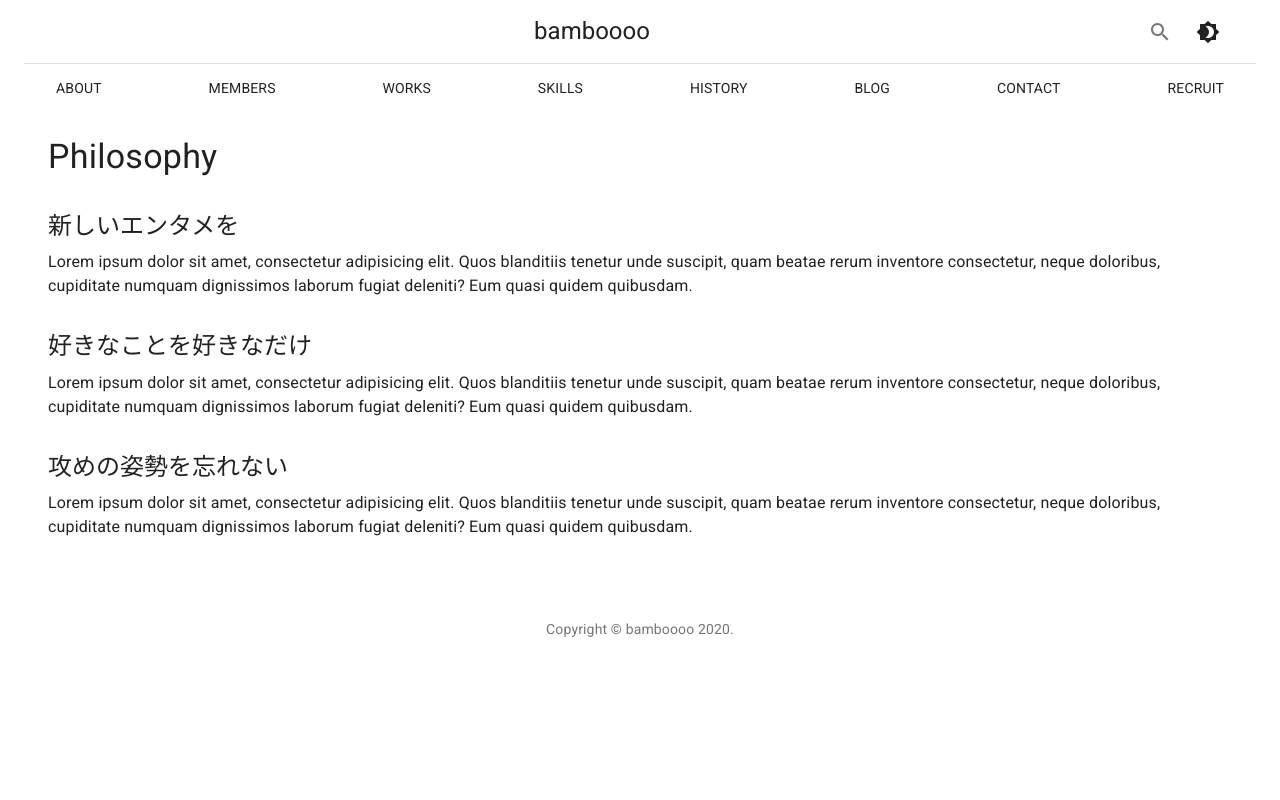
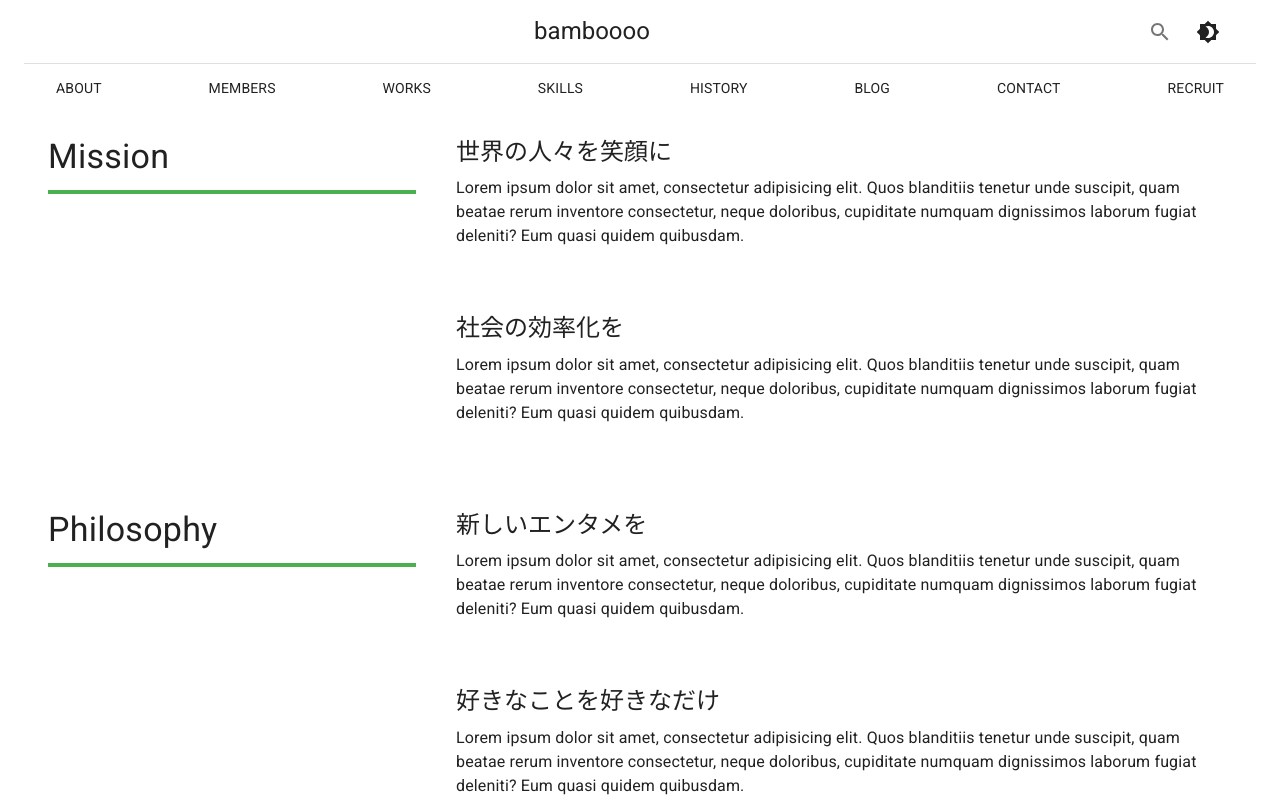
Before and after one commit to bamboooo-dev/bamboooo-hp, a Next.js app: page /about in a window 1280 px wide. Shown: the top 800 px of the page. Built offline with nearby package versions, Linux system fonts and the light colour scheme.

Commit message:
ABOUT ページの更新

```diff
--- a/pages/about.js
+++ b/pages/about.js
@@ -1,5 +1,7 @@
 import Box from '@material-ui/core/Box';
 import Container from '@material-ui/core/Container';
+import Divider from '@material-ui/core/Divider';
+import Grid from '@material-ui/core/Grid';
 import { makeStyles } from '@material-ui/core/styles';
 import Typography from '@material-ui/core/Typography';
 import React from 'react';
@@ -8,6 +10,10 @@ const useStyles = makeStyles((theme) => ({
   mainContainer: {
     marginTop: theme.spacing(3),
   },
+  divider: {
+    height: 4,
+    backgroundColor: theme.palette.tertiary.main,
+  },
 }));
 
 export default function About() {
@@ -15,10 +21,41 @@ export default function About() {
 
   return (
     <Container className={classes.mainContainer}>
+      <Grid container spacing={5}>
+        <Grid item md={4}>
+          <Typography variant="h4" gutterBottom>
+            Mission
+          </Typography>
+          <Divider className={classes.divider}/>
+        </Grid>
+        <Grid item md={8}>
+          <Box mb={8}>
+            <Typography variant="h5" gutterBottom>
+              世界の人々を笑顔に
+            </Typography>
+            <Typography variant="body1" gutterBottom>
+              Lorem ipsum dolor sit amet, consectetur adipisicing elit. Quos blanditiis tenetur unde suscipit, quam beatae rerum inventore consectetur, neque doloribus, cupiditate numquam dignissimos laborum fugiat deleniti? Eum quasi quidem quibusdam.
+            </Typography>
+          </Box>
+          <Box mb={8}>
+            <Typography variant="h5" gutterBottom>
+              社会の効率化を
+            </Typography>
+            <Typography variant="body1" gutterBottom>
+              Lorem ipsum dolor sit amet, consectetur adipisicing elit. Quos blanditiis tenetur unde suscipit, quam beatae rerum inventore consectetur, neque doloribus, cupiditate numquam dignissimos laborum fugiat deleniti? Eum quasi quidem quibusdam.
+            </Typography>
+          </Box>
+        </Grid>
+      </Grid>
+      <Grid container spacing={5}>
+        <Grid item md={4}>
           <Typography variant="h4" gutterBottom>
             Philosophy
           </Typography>
-      <Box my={4}>
+          <Divider className={classes.divider}/>
+        </Grid>
+        <Grid item md={8}>
+          <Box mb={8}>
             <Typography variant="h5" gutterBottom>
               新しいエンタメを
             </Typography>
@@ -26,7 +63,7 @@ export default function About() {
               Lorem ipsum dolor sit amet, consectetur adipisicing elit. Quos blanditiis tenetur unde suscipit, quam beatae rerum inventore consectetur, neque doloribus, cupiditate numquam dignissimos laborum fugiat deleniti? Eum quasi quidem quibusdam.
             </Typography>
           </Box>
-      <Box my={4}>
+          <Box mb={8}>
             <Typography variant="h5" gutterBottom>
               好きなことを好きなだけ
             </Typography>
@@ -34,7 +71,7 @@ export default function About() {
               Lorem ipsum dolor sit amet, consectetur adipisicing elit. Quos blanditiis tenetur unde suscipit, quam beatae rerum inventore consectetur, neque doloribus, cupiditate numquam dignissimos laborum fugiat deleniti? Eum quasi quidem quibusdam.
             </Typography>
           </Box>
-      <Box my={4}>
+          <Box mb={8}>
             <Typography variant="h5" gutterBottom>
               攻めの姿勢を忘れない
             </Typography>
@@ -42,6 +79,8 @@ export default function About() {
               Lorem ipsum dolor sit amet, consectetur adipisicing elit. Quos blanditiis tenetur unde suscipit, quam beatae rerum inventore consectetur, neque doloribus, cupiditate numquam dignissimos laborum fugiat deleniti? Eum quasi quidem quibusdam.
             </Typography>
           </Box>
+        </Grid>
+      </Grid>
     </Container>
   );
 }
--- a/pages/contact.js
+++ b/pages/contact.js
@@ -104,7 +104,7 @@ export default function Contact(){
           お問い合わせ
         </Typography>
         <Typography variant="body1" gutterBottom>
-          bamboooo は Philosophy に共感してくれる新しいメンバーを探しています。<br/>興味を持った方はこちらからご連絡お願いします。
+          bamboooo は Mission・Philosophy に共感してくれる新しいメンバーを探しています。<br/>興味を持った方はこちらからご連絡お願いします。
         </Typography>
         <form className={classes.form} onSubmit={handleOnSubmit}>
           <TextField
```
Lines whose indentation alone changed are shown as unchanged.
